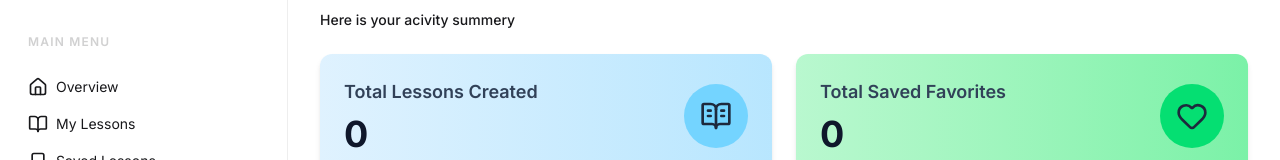
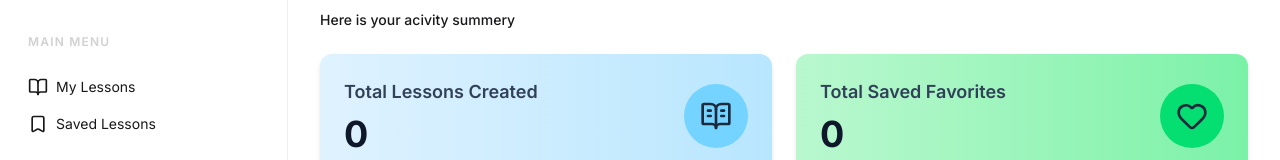
Before and after one commit to Owasiul/LifeLedger, a React (Vite) app: page /dashboard in a window 1280 px wide. Shown: the part 126-286 px from the top of the page. Built offline with nearby package versions, Linux system fonts and the light colour scheme; no server answers; sample sign-in values are in the browser's storage.

Commit message:
fixing the dashborad.jsx

```diff
--- a/src/Pages/Dashboard/Dashboard.jsx
+++ b/src/Pages/Dashboard/Dashboard.jsx
@@ -80,20 +80,6 @@ const Dashboard = () => {
             <ul className="menu p-4 pt-0 gap-1 text-base-content flex-1">
               <li className="menu-title text-xs uppercase tracking-widest opacity-50 mt-4 mb-2">
                 Main Menu
-              </li>
-              <li>
-                <NavLink
-                  to="/dashboard/overview"
-                  end
-                  className={({ isActive }) =>
-                    isActive
-                      ? "active bg-primary/10 text-primary font-medium"
-                      : "hover:bg-base-300"
-                  }
-                >
-                  <Home size={20} />
-                  <span>Overview</span>
-                </NavLink>
               </li>
 
               <li>
```
